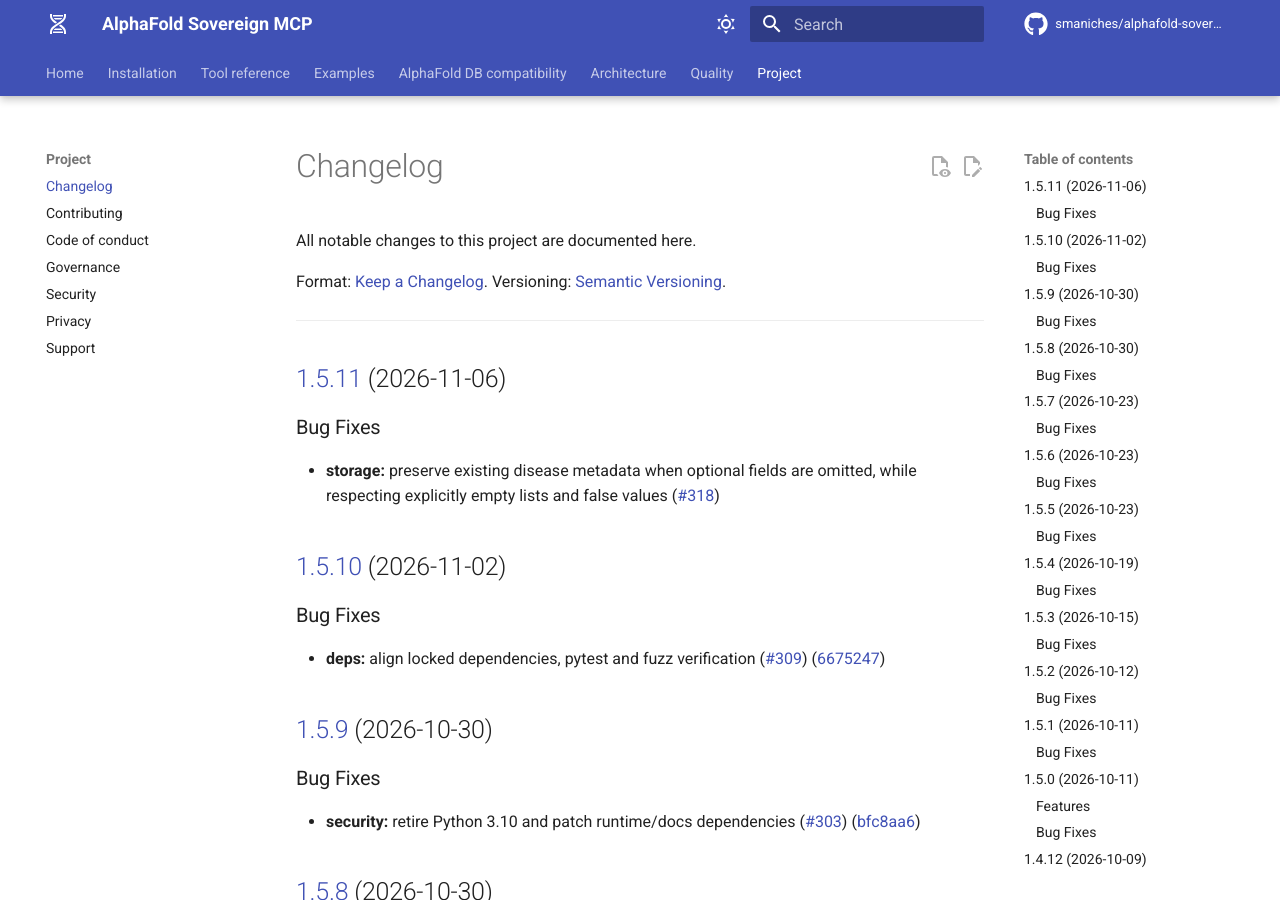
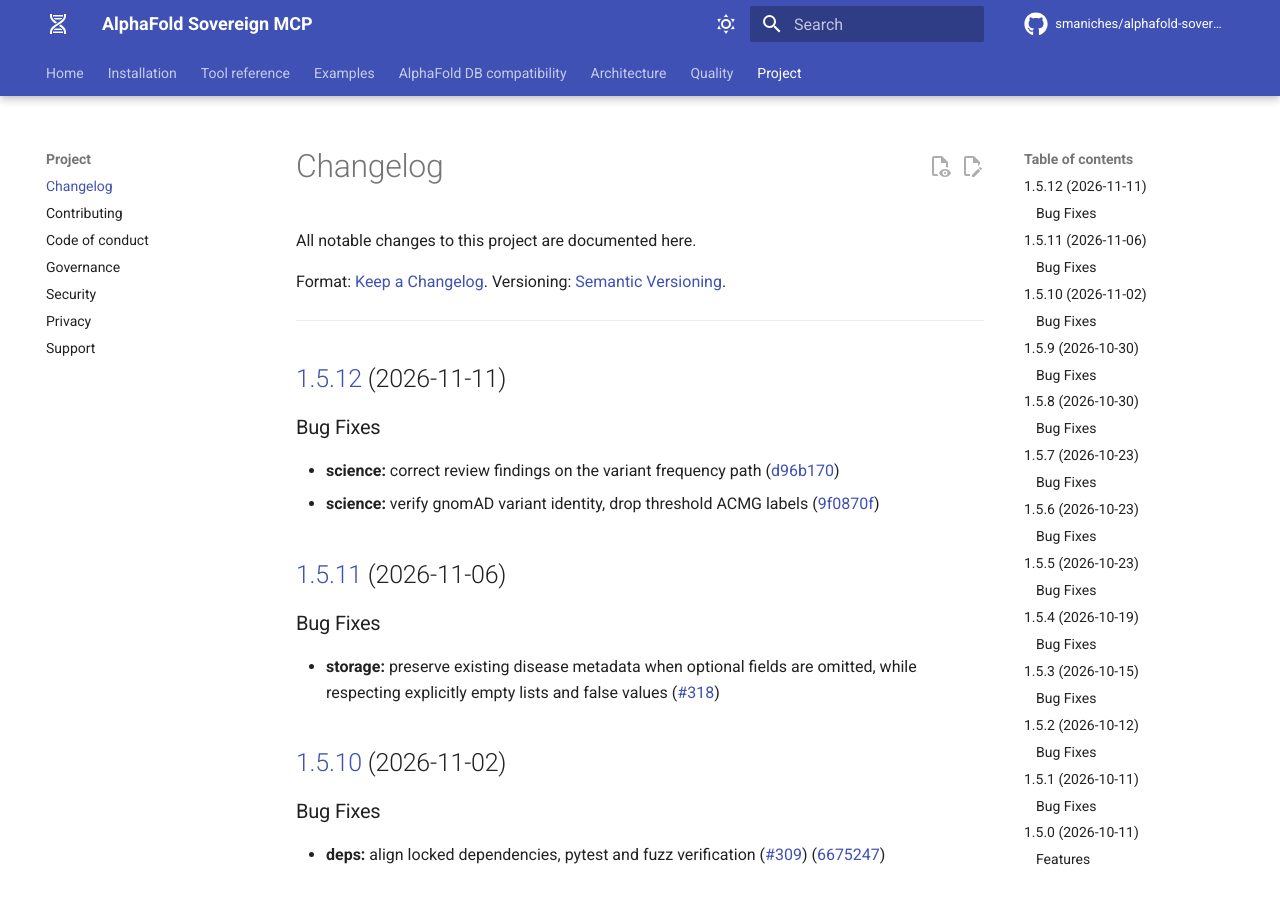
Before and after one commit to smaniches/alphafold-sovereign-mcp, an MkDocs documentation site: the page built from docs/changelog.md, in a window 1280 px wide and 900 px high. Built offline with MkDocs 1.6.1 and Material for MkDocs 9.7.7, drawn with Linux system fonts in a browser that asks for light colours; comment, search, counter and statistics services are not loaded.

Commit message:
chore(main): release 1.5.12

````diff
--- a/CHANGELOG.md
+++ b/CHANGELOG.md
@@ -6,6 +6,14 @@ Format: [Keep a Changelog](https://keepachangelog.com/en/1.1.0/).
 Versioning: [Semantic Versioning](https://semver.org/).
 
 ---
+
+## [1.5.12](https://github.com/smaniches/alphafold-sovereign-mcp/compare/v1.5.11...v1.5.12) (2026-11-11)
+
+
+### Bug Fixes
+
+* **science:** correct review findings on the variant frequency path ([d96b170](https://github.com/smaniches/alphafold-sovereign-mcp/commit/d96b1708d0839d793458dcda43d1193ea6796bf1))
+* **science:** verify gnomAD variant identity, drop threshold ACMG labels ([9f0870f](https://github.com/smaniches/alphafold-sovereign-mcp/commit/9f0870f00251f98ff9ffd442de724c0568f1ae1f))
 
 ## [1.5.11](https://github.com/smaniches/alphafold-sovereign-mcp/compare/v1.5.10...v1.5.11) (2026-11-06)
 
--- a/docs/installation.md
+++ b/docs/installation.md
@@ -41,7 +41,7 @@ uv pip install -e ".[tda]"
 
 <!-- x-release-please-start-version -->
 ```bash
-alphafold-sovereign --version       # → 1.5.11
+alphafold-sovereign --version       # → 1.5.12
 alphafold-sovereign --self-test     # → SELF-TEST PASS
 ```
 <!-- x-release-please-end-version -->
--- a/pyproject.toml
+++ b/pyproject.toml
@@ -9,7 +9,7 @@ build-backend = "hatchling.build"
 
 [project]
 name = "alphafold-sovereign-mcp"
-version = "1.5.11"
+version = "1.5.12"
 description = "MCP server wrapping AlphaFold DB and 8 other biomedical data sources, with a local SQLite knowledge graph."
 readme = "README.md"
 license = {text = "Apache-2.0"}
--- a/server.json
+++ b/server.json
@@ -3,7 +3,7 @@
   "name": "io.github.smaniches/alphafold-sovereign-mcp",
   "title": "AlphaFold Sovereign MCP",
   "description": "MCP server for AlphaFold and 8 other biomedical data sources with a local SQLite knowledge graph",
-  "version": "1.5.11",
+  "version": "1.5.12",
   "repository": {
     "url": "https://github.com/smaniches/alphafold-sovereign-mcp",
     "source": "github"
@@ -12,7 +12,7 @@
     {
       "registryType": "pypi",
       "identifier": "alphafold-sovereign-mcp",
-      "version": "1.5.11",
+      "version": "1.5.12",
       "runtimeHint": "uvx",
       "transport": {
         "type": "stdio"
--- a/smithery.yaml
+++ b/smithery.yaml
@@ -16,7 +16,7 @@ description: >-
   must be reviewed by qualified humans before clinical use — see
   STATUS.md and LIMITATIONS.md.
 maturity: beta
-version: "1.5.11" # x-release-please-version
+version: "1.5.12" # x-release-please-version
 homepage: https://github.com/smaniches/alphafold-sovereign-mcp
 license: Apache-2.0
 author:
--- a/src/alphafold_sovereign/__init__.py
+++ b/src/alphafold_sovereign/__init__.py
@@ -11,7 +11,7 @@ Licensed under Apache 2.0.  See `LICENSE`.
 
 from __future__ import annotations
 
-__version__ = "1.5.11"  # x-release-please-version
+__version__ = "1.5.12"  # x-release-please-version
 __author__ = "Santiago Maniches"
 __author_email__ = "santiago@topologica.ai"
 __license__ = "Apache-2.0"
````
Also changed, not shown: README.md (+2 -2 lines), STATUS.md (+2 -2 lines), .release-please-manifest.json, .zenodo.json, 2 other files.
